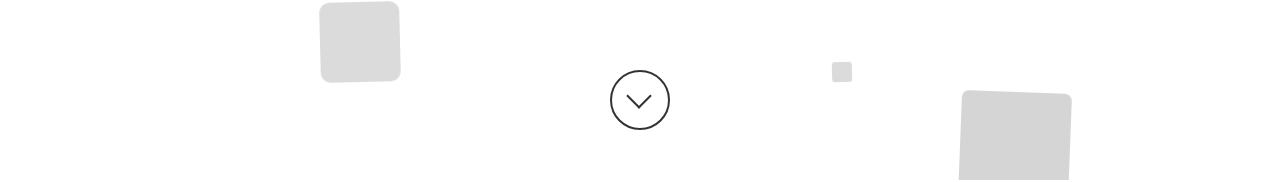
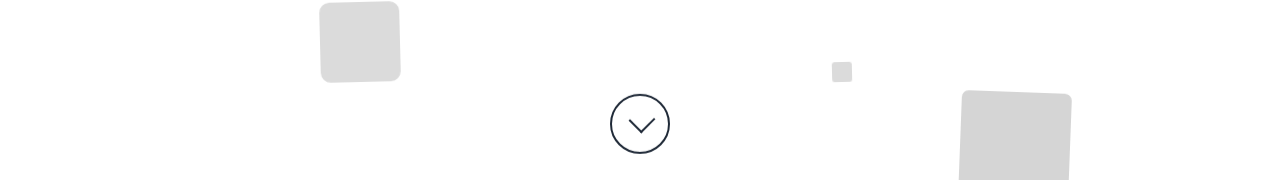
Before and after one commit to lc-tut/official-page, a React (Vite) app: page / in a window 1280 px wide. Shown: the part 620-802 px from the top of the page. Built offline with nearby package versions, Linux system fonts and the light colour scheme.

Commit message:
fix: スクロールボタンの位置を調整

```diff
--- a/src/components/Hero/style.module.scss
+++ b/src/components/Hero/style.module.scss
@@ -1,31 +1,41 @@
+:root {
+  --border-color: #1f2937;
+}
+
+@media (prefers-color-scheme: dark) {
+  :root {
+    --border-color: #d1d5db;
+  }
+}
+
 .scrollDownField {
 	position: absolute;
 	bottom: 0;
 	left: calc(50% - 30px);
-    padding-bottom: 50px;
+	padding-bottom: 5vh;
 
 	@media screen and (max-width: 768px) {
-        padding-bottom: 25px;
+		padding-bottom: 5vh;
 	}
 }
 
 .scroll {
-	width: 60px;
-	height: 60px;
-	border: 2px solid #333;
+  width: 3.75rem;
+  height: 3.75rem;
+  border: 2px solid var(--border-color);
   border-radius: 50%;
   position: relative;
   animation: down 1.5s infinite;
-	-webkit-animation: down 1.5s infinite;
+
   &::before {
     content: '';
     position: absolute;
     top: 15px;
-		left: 18px;
-		width: 18px;
+    left: 20px;
+    width: 20px;
     height: 18px;
-		border-left: 2px solid #333;
-  	border-bottom: 2px solid #333;
+    border-left: 2px solid var(--border-color);
+    border-bottom: 2px solid var(--border-color);
     transform: rotate(-45deg);
   }
 }
@@ -52,4 +62,5 @@
 	40% {
 		transform: translate(0);
 	}
+
 }
```
Lines whose indentation alone changed are shown as unchanged.
